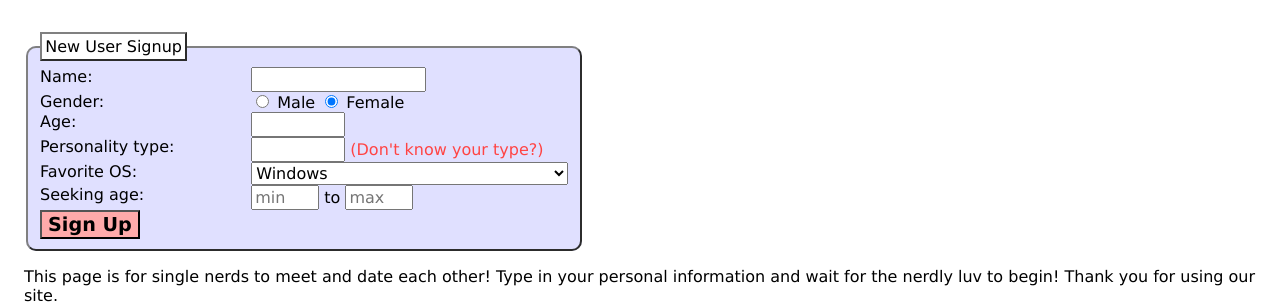
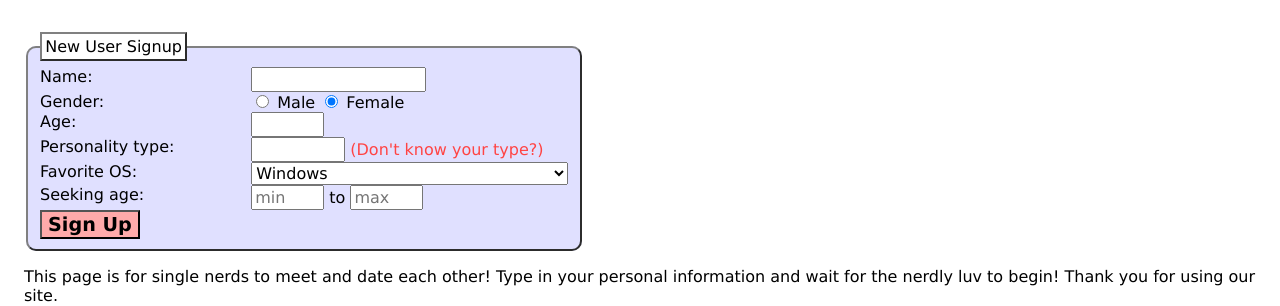
Before and after one commit to tsitotaw/tsitotaw.github.io, a PHP site: page /pages/NerdLuvLab/signup.html in a window 1280 px wide. Shown: the part 65-371 px from the top of the page. Run offline with PHP 8.4, Linux system fonts and the light colour scheme; some libraries are stand-ins or nearby versions.

Commit message:
minor fixes

```diff
--- a/pages/NerdLuvLab/nerdluv.css
+++ b/pages/NerdLuvLab/nerdluv.css
@@ -67,7 +67,7 @@ input[type="submit"] {
 }
 
 input[type="number"] {
-	width: 60px;
+	width: 65px;
 }
 
 legend {
--- a/pages/NerdLuvLab/signup.html
+++ b/pages/NerdLuvLab/signup.html
@@ -52,7 +52,7 @@
 					<label for="age" class="lblElement">Age:</label>
 					<div class="left">
 
-					<input type="text" name="age" size="6" min="0" max="99" maxlength="2">
+					<input type="number" name="age" size="6" min="0" max="99" maxlength="2">
 					</div>
 				</div>
 
```
